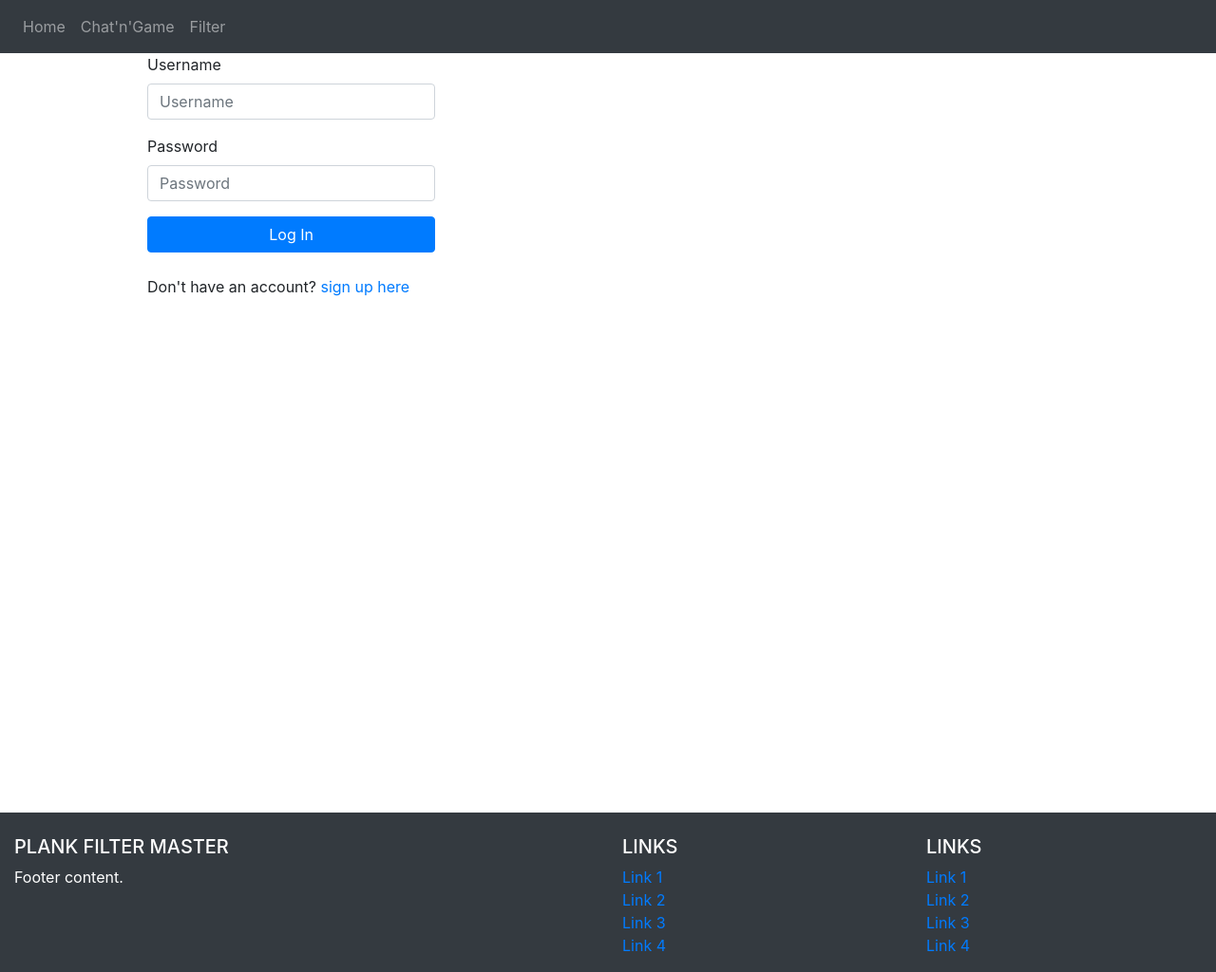
After one commit to c135792468/plank-filter-master, a Flask app: page /login in a window 1280 px wide. The commit adds this page. Shown: the whole page at 95% size. Run offline with Flask 2, Linux system fonts and the light colour scheme; some libraries are stand-ins or nearby versions.

Commit message:
Develop basic login system
Features
- Database connection
- Password Hashing for security
- Sessions
- Creation of users
- Loging in

```diff
--- a/app/__init__.py
+++ b/app/__init__.py
@@ -1,4 +1,5 @@
 from flask import Flask
 app = Flask(__name__)
+app.secret_key = 'mysecret'
 
 from app import routes
--- a/app/routes.py
+++ b/app/routes.py
@@ -1,59 +1,99 @@
-from flask import render_template, request, url_for, jsonify, make_response, redirect
+from flask import render_template, request, url_for, jsonify, make_response, redirect, session
 import os
 from PIL import Image, ImageFilter
 import matplotlib.pyplot as plt
 import time
 from app import app
+from flask_pymongo import PyMongo
+import bcrypt
+
+app.config['MONGO_DBNAME'] = 'plank_mongo'
+app.config['MONGO_URI'] = 'mongodb://admin:Teampassword8@ds129484.mlab.com:29484/plank_mongo'
+
+mongo = PyMongo(app)
+
+@app.route('/login', methods=['GET', 'POST'])
+def login():
+	if request.method =='POST':
+		user = mongo.db.user_accounts
+		login_user = user.find_one({'username' : request.form['username']})
+
+		if login_user:
+			if bcrypt.hashpw(request.form['password'].encode('utf-8'), login_user['password']) == login_user['password']:
+				session['username'] = request.form['username']
+				name = request.form['username']
+				response = make_response(redirect('/lobby'))
+				response.set_cookie('name', name)
+				return response
+			return 'Invalid username/password combination'
+		return 'Invalid username/password combination'
+
+	elif(request.method == 'GET'):
+		return render_template('login.html')
+
+@app.route('/register', methods=['POST', 'GET'])
+def register():
+	if request.method =='POST':
+		user = mongo.db.user_accounts
+		existing_user = user.find_one({'username' : request.form['username']})
+
+		if existing_user is None:
+			hashpass = bcrypt.hashpw(request.form['password'].encode('utf-8'), bcrypt.gensalt())
+			user.insert({'username' : request.form['username'], 'password' : hashpass})
+			session['username'] = request.form['username']
+			name = request.form['username']
+			response = make_response(redirect('/lobby'))
+			response.set_cookie('name', name)
+			return response
+
+		return 'That username already exists'
+
+	return render_template('register.html')
 
 @app.route('/filter', methods=['GET', 'POST'])
 def index():
-	if(request.method == 'GET'):
-		return render_template('index.html')
+	if 'username' in session:
+		if(request.method == 'GET'):
+			return render_template('index.html')
 
-	elif(request.method == 'POST'):
-		ffile =	request.files["file"]
-		print("file: ", ffile.filename)
-		# filepath = os.path.join('./static/imgs/', ffile.filename)
+		elif(request.method == 'POST'):
+			ffile =	request.files["file"]
+			print("file: ", ffile.filename)
+			# filepath = os.path.join('./static/imgs/', ffile.filename)
 
-		filter = request.form.get("filter")
-		image = Image.open(ffile)
-		print(filter)
-		#apply filter to file
-		if(filter == "f1"):
-			print("HERE!!!")
-			image = image.convert('L')
-		elif(filter == "f2"):
-			print("filter 2")
-			image = image.filter(ImageFilter.GaussianBlur(20))
-		elif(filter == "f3"):
-			print("filter3")
-			image = image.filter(ImageFilter.CONTOUR)
+			filter = request.form.get("filter")
+			image = Image.open(ffile)
+			print(filter)
+			#apply filter to file
+			if(filter == "f1"):
+				print("HERE!!!")
+				image = image.convert('L')
+			elif(filter == "f2"):
+				print("filter 2")
+				image = image.filter(ImageFilter.GaussianBlur(20))
+			elif(filter == "f3"):
+				print("filter3")
+				image = image.filter(ImageFilter.CONTOUR)
 
-		ts = time.time()
+			ts = time.time()
 
-		filepath = os.path.join('./app/static/imgs', str(ts) + ffile.filename)
-		print(filepath)
-		image.save(filepath)
-		openfilepath = os.path.join('./static/imgs', str(ts) + ffile.filename)
-		return jsonify({"file": openfilepath})
-
-
-	return ""
+			filepath = os.path.join('./app/static/imgs', str(ts) + ffile.filename)
+			print(filepath)
+			image.save(filepath)
+			openfilepath = os.path.join('./static/imgs', str(ts) + ffile.filename)
+			return jsonify({"file": openfilepath})
+		return ""
+	return redirect(url_for('login'))
 
 @app.route('/lobby')
 def lobby():
-        name = request.cookies.get('name')
-        print(name)
-        return render_template('plank.html', name_=name)
+        if 'username' in session:
+        	name = request.cookies.get('name')
+        	print(name)
+        	return render_template('plank.html', name_=name)
 
-@app.route('/', methods=["GET", "POST"])
-def getName():
-    if(request.method == "POST"):
-        name = request.form["name"]
-        response = make_response(redirect('/lobby'))
-        response.set_cookie('name', name)
+        return redirect(url_for('login'))
 
-        return response
-
-    elif(request.method == 'GET'):
-        return render_template('enter-name.html')
+@app.route('/')
+def home():
+	return render_template('home.html')
--- a/app/templates/includes/navbar.html
+++ b/app/templates/includes/navbar.html
@@ -8,6 +8,9 @@
         <a class="nav-link" href="/">Home</a>
       </li>
       <li class="nav-item">
+        <a class="nav-link" href="/lobby">Chat'n'Game</a>
+      </li>
+      <li class="nav-item">
         <a class="nav-link" href="/filter">Filter</a>
       </li>
       </li>
--- /dev/null
+++ b/app/templates/login.html
@@ -0,0 +1,27 @@
+{% extends 'layout.html' %}
+
+{% block body %}
+
+<div class="container" style="width: 1000px; height:800px;">
+	<div class="row">
+		<div class="col-md-4 col-md-offset-4">
+			<form method=POST action="{{ url_for('login') }}">
+				<div class="form-group">
+					<label for="exampleInputEmail1">Username</label>
+					<input type="text" class="form-control" name="username" placeholder="Username">
+				</div>
+				<div class="form-group">
+					<label for="exampleInputPassword1">Password</label>
+					<input type="password" class="form-control" name="password" placeholder="Password">
+				</div>
+				<button type="submit" class="btn btn-primary btn-block">Log In</button>
+			</form>
+			<br>
+			<div>
+				Don't have an account? <a href="{{ url_for('register') }}">sign up here</a>
+			</div>
+		</div>
+	</div>
+</div>
+
+{% endblock %}
```
Also changed, not shown: app/templates/enter-name.html (deleted, +0 -14 lines), app/templates/home.html (added, +16 -0 lines), app/templates/register.html (added, +27 -0 lines).
